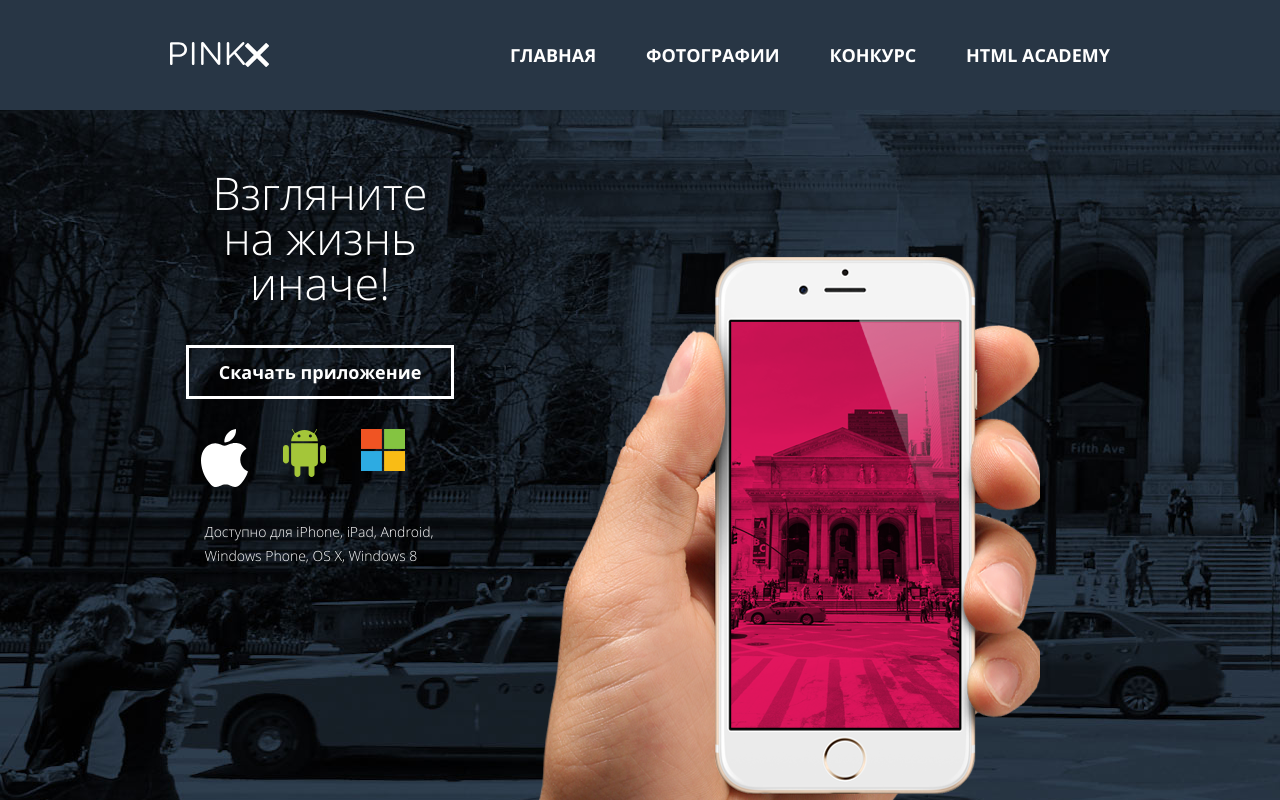
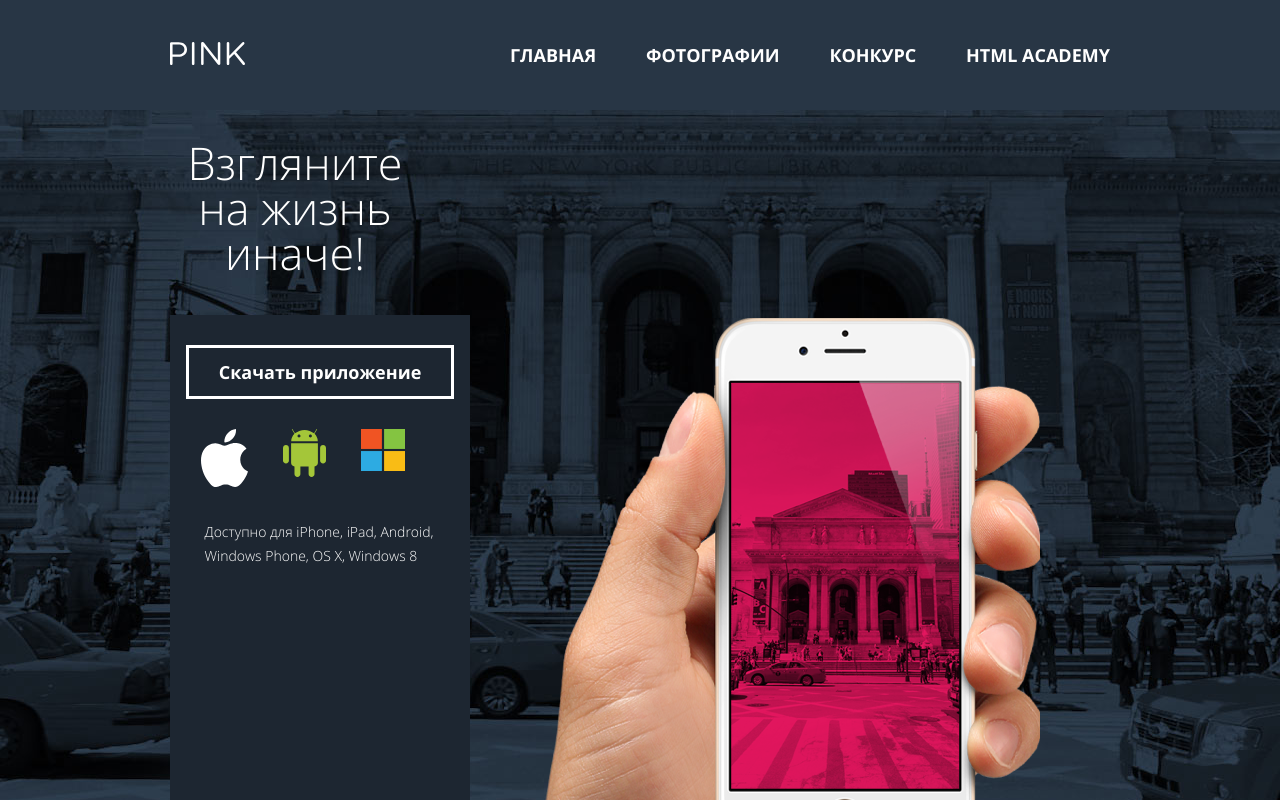
Before and after one commit to pelikonline/223189-pink-17, a website: page source/index.html in a window 1280 px wide. Shown: the top 800 px of the page. Drawn offline with nearby package versions, Linux system fonts and the light colour scheme; files that its build step writes are made by us from their sources.

Commit message:
Исправил проблему с фоном в шапке

```diff
--- a/source/index.html
+++ b/source/index.html
@@ -36,8 +36,8 @@
       </nav>
       <section class="main-intro">
         <div class="main-intro__wrapper-main">
+          <h1 class="main-intro__title">Взгляните на жизнь иначе!</h1>
           <div class="main-intro__wrapper-download">
-            <h1 class="main-intro__title">Взгляните на жизнь иначе!</h1>
             <a class="main-intro__button button" href="#">
               Скачать приложение
             </a>
--- a/source/less/blocks/main-intro.less
+++ b/source/less/blocks/main-intro.less
@@ -5,7 +5,8 @@
   font-family: @main-font;
   background-image: url("../img/bg-back-mobile@1x.jpg");
   background-repeat: no-repeat;
-  background-position: 0 0;
+  background-position: center 0;
+  background-size: cover;
   background-color: @navy;
 
   &--inner {
@@ -27,8 +28,8 @@
 .main-intro__wrapper-main::before {
   content: url("");
   position: absolute;
-  top: 177px;
-  left: 0;
+  top: 153px;
+  left: 20px;
   width: 280px;
   height: 314px;
   background-image: url("../img/iphone-hand-mobile@1x.png");
@@ -46,10 +47,11 @@
   flex-direction: column;
   align-items: center;
   width: 280px;
-  height: 271px;
+  height: 245px;
   margin: 0;
   padding-top: 30px;
   font-family: @main-font;
+  background-color: @navy-deep;
 }
 
 .main-intro__title {
@@ -109,7 +111,7 @@
   .main-intro__wrapper-main::before {
     content: url("");
     position: absolute;
-    top: 145px;
+    top: 185px;
     left: 0;
     width: 660px;
     height: 545px;
@@ -156,7 +158,7 @@
   .main-intro__wrapper-main::before {
     content: url("");
     position: absolute;
-    top: 147px;
+    top: 208px;
     left: 0;
     width: 880px;
     height: 645px;
--- a/source/less/blocks/main-nav.less
+++ b/source/less/blocks/main-nav.less
@@ -45,4 +45,8 @@
     width: 940px;
     padding: 0 10px;
   }
+
+  .main-nav__button {
+    display: none;
+  }
 }
```
